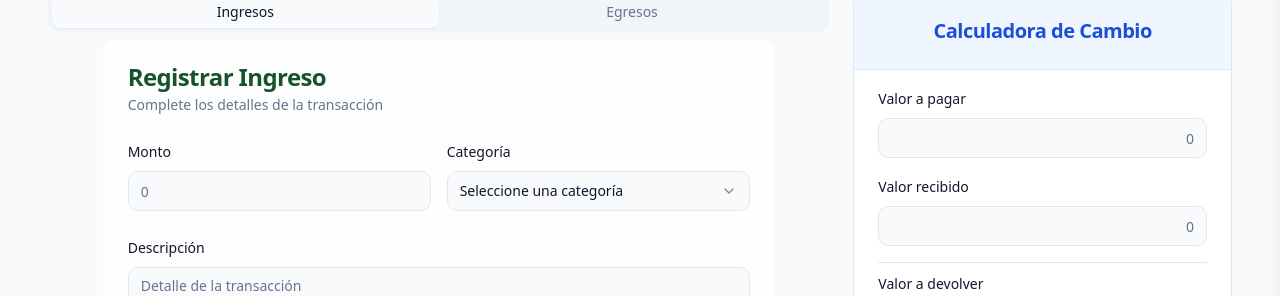
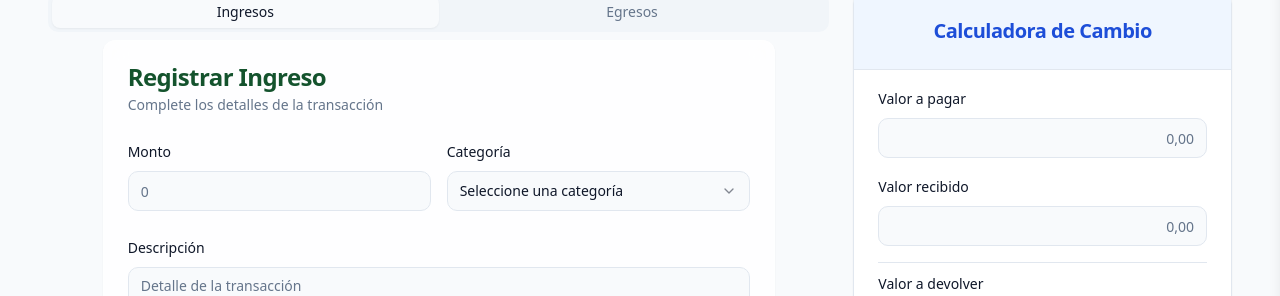
Before and after one commit to Alagar675/caja-diario, a React (Vite) app: page /dashboard in a window 1280 px wide. Shown: the part 237-533 px from the top of the page. Built offline with nearby package versions, Linux system fonts and the light colour scheme; the HTML template or start-up script is replaced by a standard one.

Commit message:
Fix: Change calculator formatting
Update the change calculator to handle numbers with two decimal places, separated by a comma.

```diff
--- a/src/components/calculator/ChangeCalculator.tsx
+++ b/src/components/calculator/ChangeCalculator.tsx
@@ -1,11 +1,14 @@
+
 import React, { useState, useEffect } from "react";
 import { Card, CardContent, CardHeader, CardTitle } from "@/components/ui/card";
 import { Input } from "@/components/ui/input";
 import { Label } from "@/components/ui/label";
 import { formatCurrency } from "@/utils/formatters";
+
 interface ChangeCalculatorProps {
   isVisible?: boolean;
 }
+
 const ChangeCalculator = ({
   isVisible = true
 }: ChangeCalculatorProps) => {
@@ -28,11 +31,11 @@ const ChangeCalculator = ({
     setChange(calculatedChange >= 0 ? calculatedChange : 0);
   };
 
-  // Helper function to format number with thousand separators
+  // Helper function to format number with thousand separators and decimal comma
   const formatNumber = (value: number): string => {
     // Format with dots for thousands and comma for decimals (Colombian format)
     return value.toLocaleString('es-CO', {
-      minimumFractionDigits: 0,
+      minimumFractionDigits: 2,
       maximumFractionDigits: 2
     });
   };
@@ -49,6 +52,7 @@ const ChangeCalculator = ({
 
     return parseFloat(numericString) || 0;
   };
+
   const handleAmountToPayChange = (e: React.ChangeEvent<HTMLInputElement>) => {
     const rawValue = e.target.value;
 
@@ -70,10 +74,8 @@ const ChangeCalculator = ({
 
     // Format for display
     setFormattedAmountToPay(formatNumber(numericValue));
+  };
 
-    // Immediately calculate the change
-    calculateChange();
-  };
   const handleAmountReceivedChange = (e: React.ChangeEvent<HTMLInputElement>) => {
     const rawValue = e.target.value;
 
@@ -95,9 +97,6 @@ const ChangeCalculator = ({
 
     // Format for display
     setFormattedAmountReceived(formatNumber(numericValue));
-
-    // Immediately calculate the change
-    calculateChange();
   };
 
   // Handle focus to make editing easier and select all text
@@ -109,6 +108,7 @@ const ChangeCalculator = ({
   if (!isVisible) {
     return null;
   }
+
   return <Card className="w-full">
     <CardHeader className="bg-blue-50 border-b">
       <CardTitle className="text-center text-blue-700 text-xl">Calculadora de Cambio</CardTitle>
@@ -116,12 +116,12 @@ const ChangeCalculator = ({
     <CardContent className="space-y-4 pt-4">
       <div className="space-y-2">
         <Label htmlFor="amountToPay">Valor a pagar</Label>
-          <Input id="amountToPay" type="text" placeholder="0" value={formattedAmountToPay} onChange={handleAmountToPayChange} onFocus={handleFocus} className="text-right" />
+        <Input id="amountToPay" type="text" placeholder="0,00" value={formattedAmountToPay} onChange={handleAmountToPayChange} onFocus={handleFocus} className="text-right" />
       </div>
 
       <div className="space-y-2">
         <Label htmlFor="amountReceived">Valor recibido</Label>
-          <Input id="amountReceived" type="text" placeholder="0" value={formattedAmountReceived} onChange={handleAmountReceivedChange} onFocus={handleFocus} className="text-right" />
+        <Input id="amountReceived" type="text" placeholder="0,00" value={formattedAmountReceived} onChange={handleAmountReceivedChange} onFocus={handleFocus} className="text-right" />
       </div>
 
       <div className="space-y-2 pt-2 border-t">
@@ -133,4 +133,5 @@ const ChangeCalculator = ({
     </CardContent>
   </Card>;
 };
+
 export default ChangeCalculator;
--- a/src/utils/formatters.tsx
+++ b/src/utils/formatters.tsx
@@ -4,8 +4,8 @@ export const formatCurrency = (amount: number): string => {
   return new Intl.NumberFormat('es-CO', {
     style: 'currency',
     currency: 'COP',
-    minimumFractionDigits: 0,
-    maximumFractionDigits: 0
+    minimumFractionDigits: 2,
+    maximumFractionDigits: 2
   }).format(amount);
 };
 
```
Lines whose indentation alone changed are shown as unchanged.
